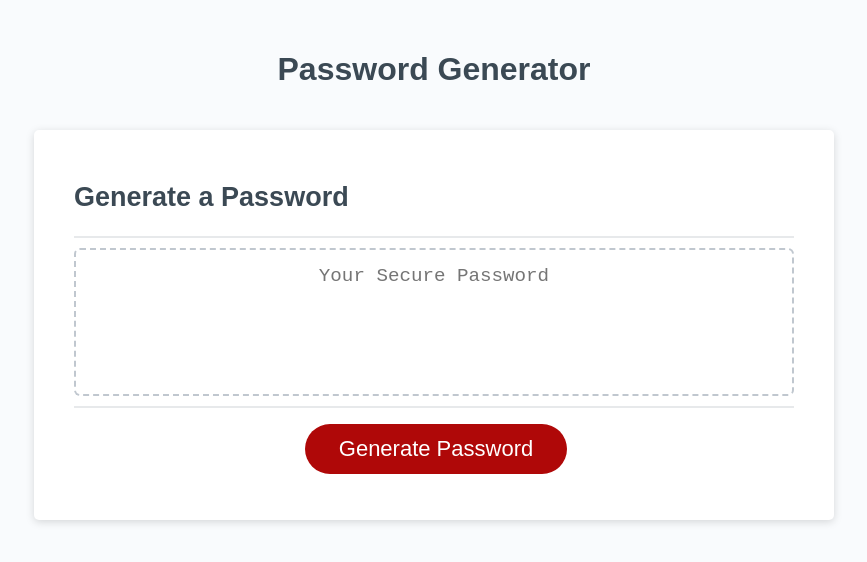
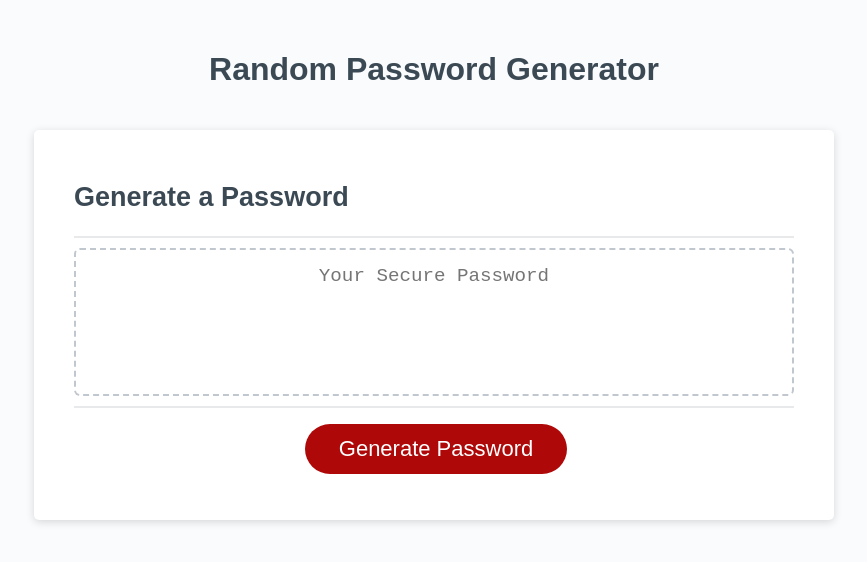
Before and after one commit to ChrisMeissner/random-password-generator, a plain HTML site: page index.html in a window 1280 px wide. Shown: the whole page, without its empty margins (206-1073 px from the left). Drawn offline with Linux system fonts and the light colour scheme.

Commit message:
updating README

```diff
--- a/index.html
+++ b/index.html
@@ -4,13 +4,13 @@
     <meta charset="UTF-8" />
     <meta name="viewport" content="width=device-width, initial-scale=1.0" />
     <meta http-equiv="X-UA-Compatible" content="ie=edge" />
-    <title>Password Generator</title>
+    <title>Random Password Generator</title>
     <link rel="stylesheet" href="./assets/css/style.css" />
   </head>
   <body>
     <div class="wrapper">
       <header>
-        <h1>Password Generator</h1>
+        <h1>Random Password Generator</h1>
       </header>
       <div class="card">
         <div class="card-header">
```
Also changed, not shown: 1 other file.
